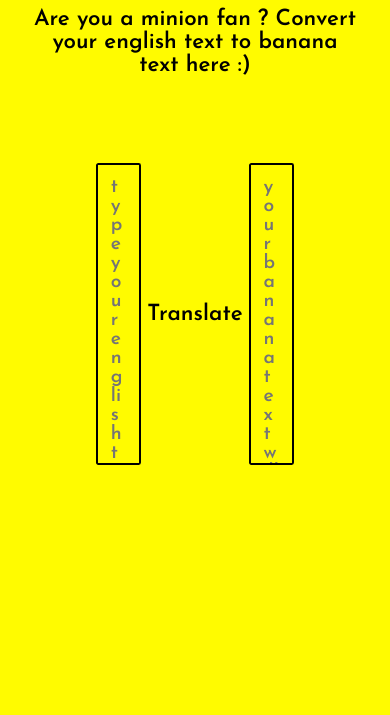
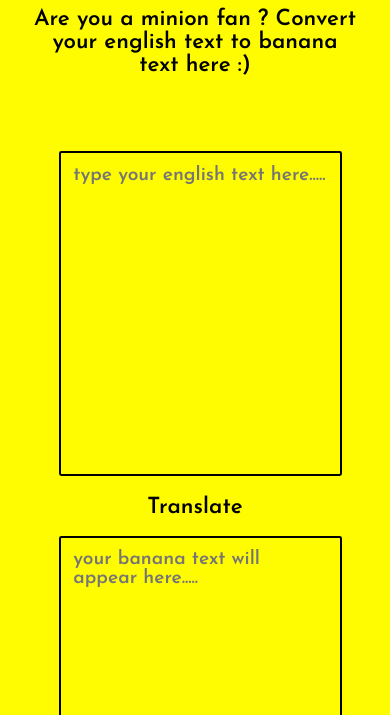
Before and after one commit to prashantsainii/bananaSpeak, a plain HTML site: page index.html in a window 390 px wide. Shown: the part 129-844 px from the top of the page. Drawn offline with Linux system fonts and the light colour scheme; a web font is replaced by a local one.

Commit message:
responsive design

```diff
--- a/style.css
+++ b/style.css
@@ -28,8 +28,8 @@ body{
       justify-content: space-between;
 }
 .box-field{
-      width: 25rem;
-      height: 17rem;
+      width: 30vw;
+      height: 40vh;
       border: 0.125rem solid black;
       border-radius: 0.15rem;
       font-size: 1.35rem;
@@ -50,3 +50,18 @@ body{
       font-size: 1.8rem;
       transition: .22s;
 }
+
+@media only screen and (max-width : 650px){
+      #main{
+            display: block;
+            padding: 5% 15%;
+      }
+      .box-field{
+            width:65vw;
+            height: 35vh;
+      }
+      #btn-translate{
+            padding: 6%;
+            display: flex;
+      }
+}
```
